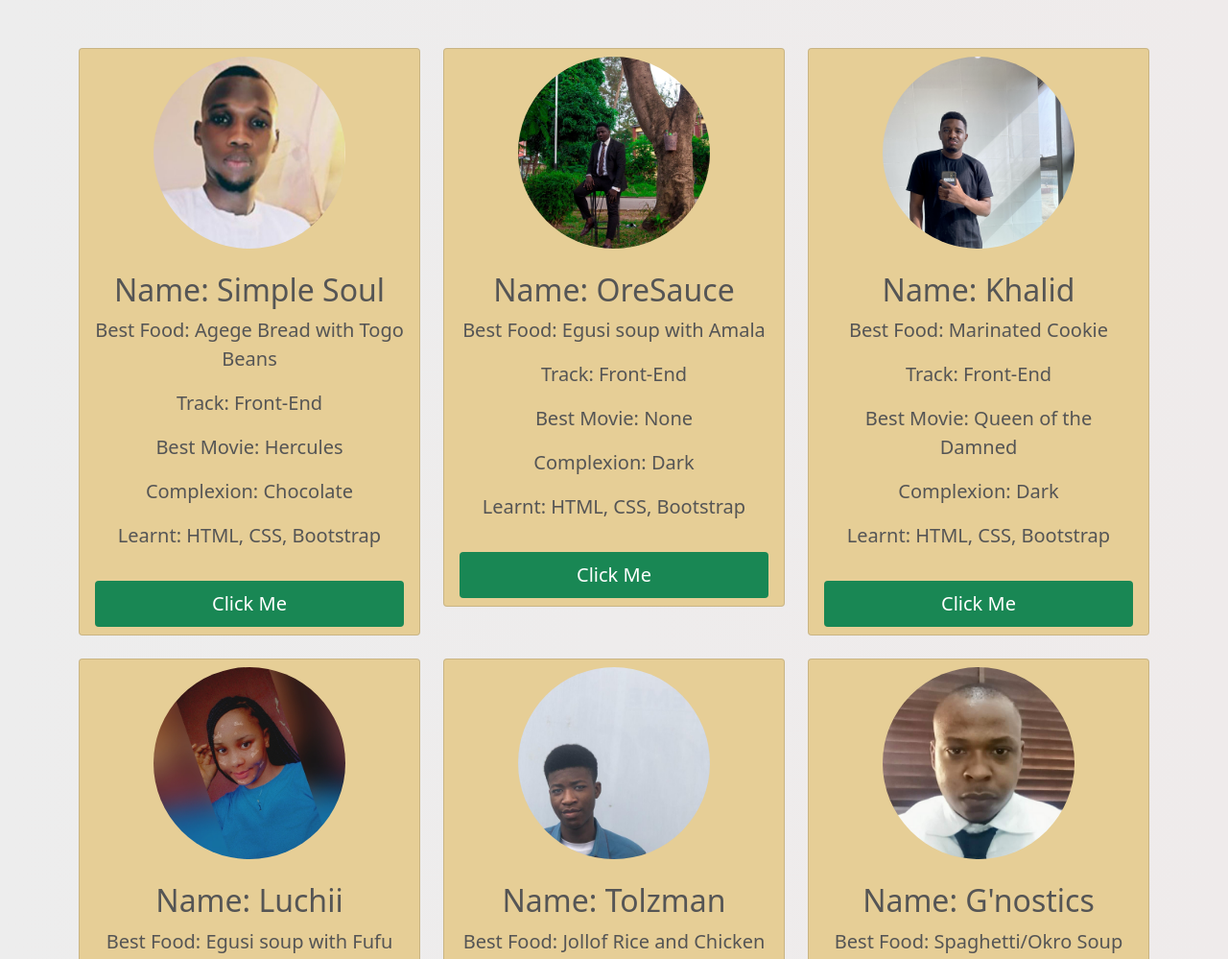
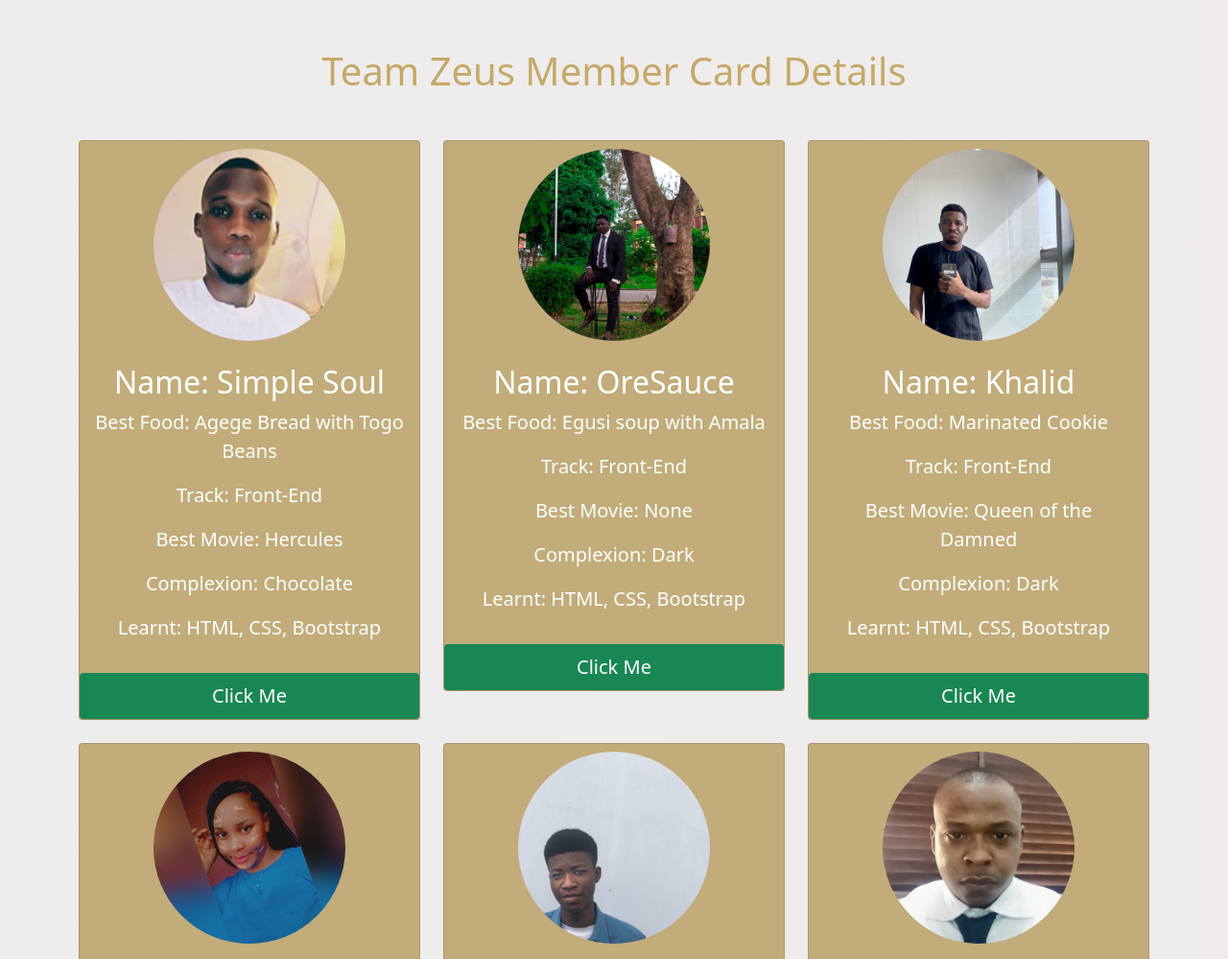
Before and after one commit to Jesus-boy01/KodeCampJavaScript2, a plain HTML site: page index.html in a window 1280 px wide. Shown: the top 999 px of the page at 96% size. Drawn offline with Linux system fonts and the light colour scheme.

Commit message:
worked more on the styling of the cards

```diff
--- a/css/style.css
+++ b/css/style.css
@@ -6,13 +6,13 @@
 }
 
 body {
-    background-color: lib;
     padding: 50px 0;
     background: linear-gradient(to right, rgb(237, 237, 237), rgb(239, 235, 235));
 }
 
 .card {
-    background-color: #e6ce96 !important;
+    background-color: #c2ac7a !important;
+    color: rgb(255, 255, 255);
 }
 
 .card:hover {
@@ -22,7 +22,3 @@ body {
     cursor: pointer;
     transition: all ease-in-out 0.5s;
 }
-
-.card-body {
-    color: #555;
-}
--- a/index.html
+++ b/index.html
@@ -11,6 +11,9 @@
 </head>
 <body>
     <!-- card section -->
+    <div class="header text-center mb-5" style="color: #c5a967;">
+        <h1>Team Zeus Member Card Details</h1>
+    </div>
     <div class="container">
         <div class="row">
 
--- a/js/script.js
+++ b/js/script.js
@@ -106,7 +106,7 @@ for (let i = 0; i < teamZeusMembers.length; i++) {
                                     <p>Complexion: ${teamZeusMembers[i].complexion}</p>
                                     <p>Learnt: ${teamZeusMembers[i].learnt}</p>
                                 </div>
-                                <button type="button" onclick="moreInfo(${i})" class="alert btn btn-success py-2 px-3 mx-3 mb-2 fs-5">Click Me</button>
+                                <button type="button" onclick="moreInfo(${i})" class="alert btn btn-success py-2 px-3 mb-0 fs-5">Click Me</button>
                             </div>
                         </div>`
 
```
